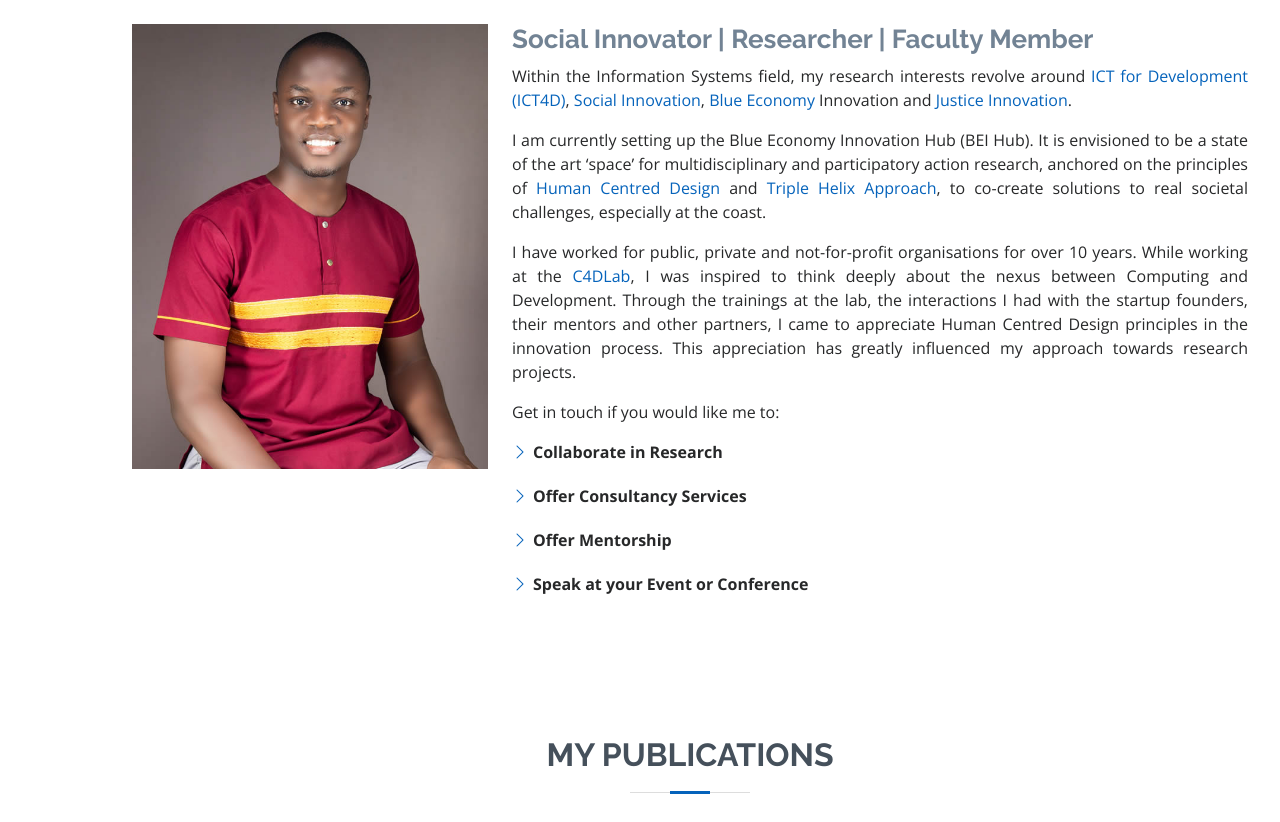
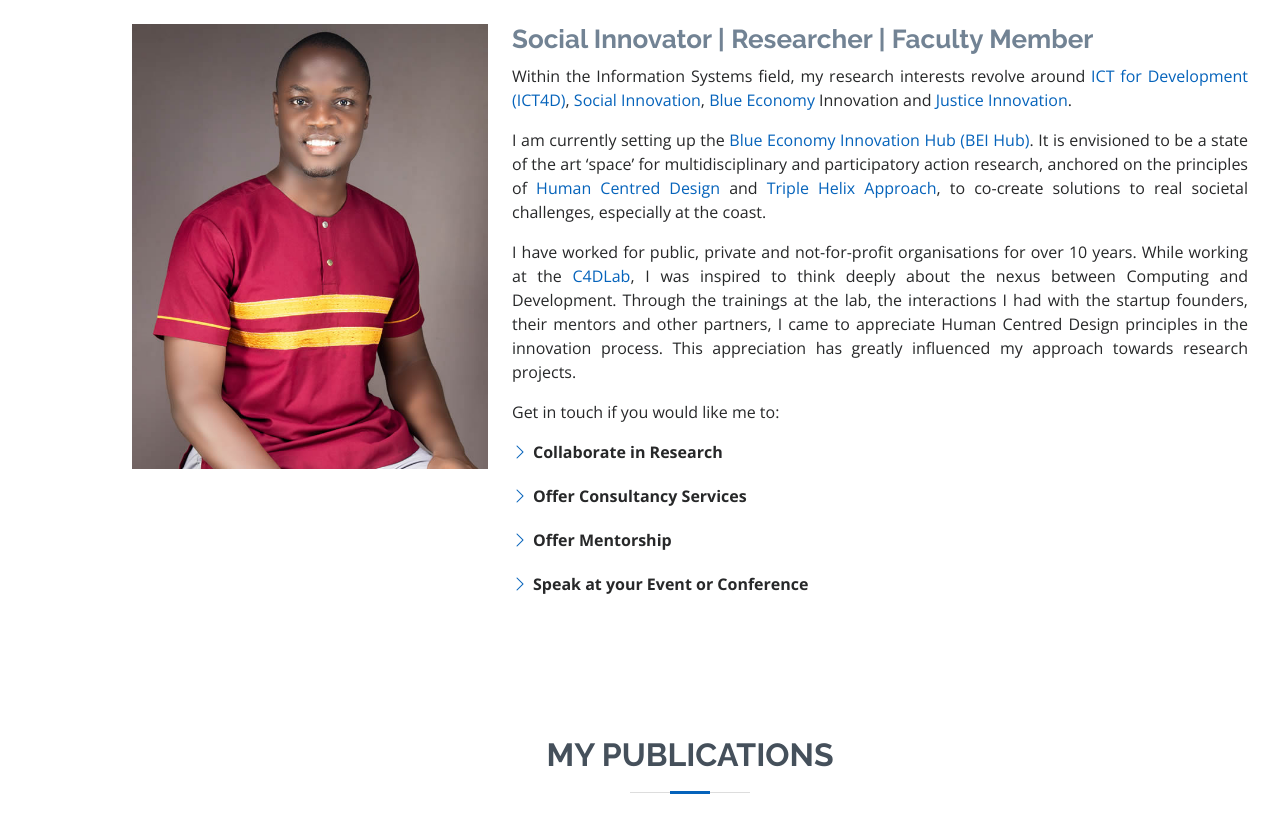
Before and after one commit to matayo/matayo.github.io, a plain HTML site: page index.html in a window 1280 px wide. Shown: the part 1040-1862 px from the top of the page. Drawn offline with nearby package versions, Linux system fonts and the light colour scheme; files whose address does not match are found by name.

Commit message:
Update index.html

```diff
--- a/index.html
+++ b/index.html
@@ -88,7 +88,7 @@
             <h3>Social Innovator | Researcher | Faculty Member</h3>
             <p align="justify">
               Within the Information Systems field, my research interests revolve around <a href="https://www.ictworks.org/tag/ict4d/#.YC3sHGgzaM8" target="_blank" >ICT for Development (ICT4D)</a>, <a href="https://www.gsb.stanford.edu/faculty-research/centers-initiatives/csi/defining-social-innovation" target="_blank">Social Innovation</a>, <a href="https://thecommonwealth.org/blue-economy" target="_blank">Blue Economy</a> Innovation and <a href="http://justiceleaders.org/app/uploads/The-Justice-Innovation-Approach.pdf" target="_blank">Justice Innovation</a>.</p>
- <p align="justify">I am currently setting up the Blue Economy Innovation Hub (BEI Hub). It is envisioned to be a state of the art ‘space’ for multidisciplinary and participatory action research, anchored on the principles of <a href="https://www.designkit.org/human-centered-design" target="_blank">Human Centred Design</a> and <a href="http://www.triple-helix.uff.br/in/about.html" target="_blank">Triple Helix Approach</a>, to co-create solutions to real societal challenges, especially at the coast.</p>
+ <p align="justify">I am currently setting up the <a href="https://beihub.co.ke/" target="_blank" >Blue Economy Innovation Hub (BEI Hub)</a>. It is envisioned to be a state of the art ‘space’ for multidisciplinary and participatory action research, anchored on the principles of <a href="https://www.designkit.org/human-centered-design" target="_blank">Human Centred Design</a> and <a href="http://www.triple-helix.uff.br/in/about.html" target="_blank">Triple Helix Approach</a>, to co-create solutions to real societal challenges, especially at the coast.</p>
  <p align="justify">I have worked for public, private and not-for-profit organisations for over 10 years. While working at the <a href="https://c4dlab.ac.ke/" target="_blank">C4DLab</a>, I was inspired to think deeply about the nexus between Computing and Development. Through the trainings at the lab, the interactions I had with the startup founders, their mentors and other partners, I came to appreciate Human Centred Design principles in the innovation process. This appreciation has greatly influenced my approach towards research projects.</p>
  <p align="justify">Get in touch if you would like me to:
 
```
